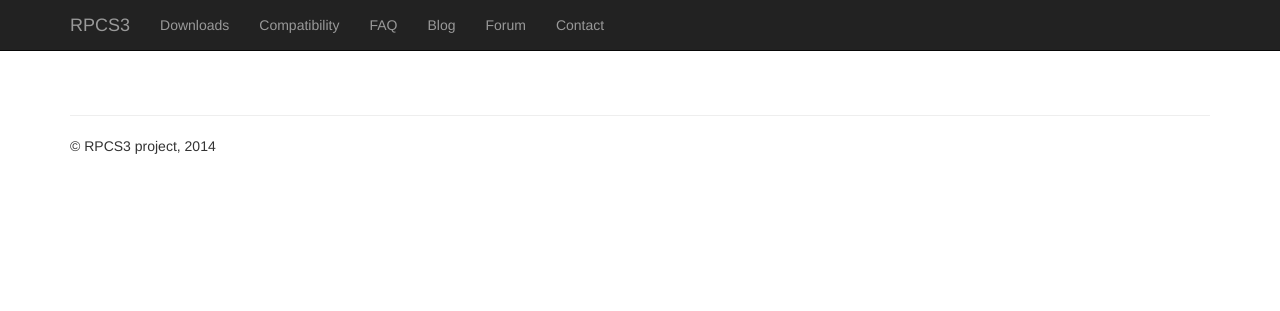
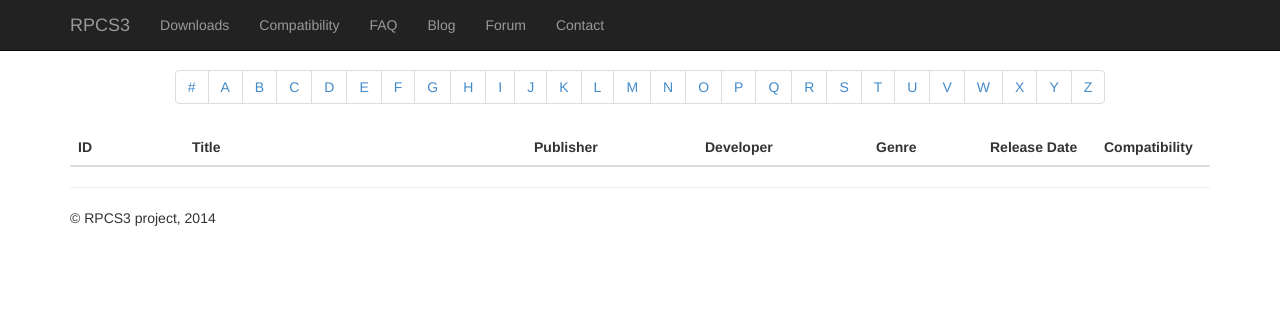
Before and after one commit to RPCS3/rpcs3-www, a Django app: page /compat/B/ in a window 1280 px wide. Shown: the top 311 px of the page. Run offline with Django 3.2, Linux system fonts and the light colour scheme; tables that the repository leaves empty hold one stand-in row (values such as "Sample post"); lists and menus that the app fills with data are empty; some libraries are stand-ins or nearby versions.

Commit message:
Implemented compat_list and compat_title views

```diff
--- a/website/compat/templates/list.html
+++ b/website/compat/templates/list.html
@@ -5,4 +5,30 @@
 {% endblock %}
 
 {% block content %}
+<table class='table table-striped'>
+    <thead>
+        <tr>
+            <th width='10%'>ID</th>
+            <th width='30%'>Title</th>
+            <th width='15%'>Publisher</th>
+            <th width='15%'>Developer</th>
+            <th width='10%'>Genre</th>
+            <th width='10%'>Release&nbsp;Date</th>
+            <th width='10%'>Compatibility</th>
+        </tr>
+    </thead>
+    <tbody>
+        {% for game in gameList %}
+        <tr>
+            <td><a href='/compat/{{ game.titleid }}/'>{{ game.titleid }}</a></td>
+            <td><a href='/compat/{{ game.titleid }}/'>{{ game.name }}</a></td>
+            <td>{{ game.publisher }}</td>
+            <td>{{ game.developer }}</td>
+            <td>{{ game.genre }}</td>
+            <td>{{ game.release }}</td>
+            <td>{{ game.get_compatibility_display }}</td>
+        </tr>
+        {% endfor %}
+    </tbody>
+</table>
 {% endblock %}
--- a/website/compat/urls.py
+++ b/website/compat/urls.py
@@ -2,5 +2,6 @@ from django.conf.urls import patterns, url
 
 urlpatterns = patterns('website.compat.views',
     url(r'^$', 'compat_index', name='compat-index'),
-    url(r'^(?:(?P<char>[A-Z#])/)?(?:filter/(?P<filter>[12345])/)?$', 'compat_list', name='compat-list'),
+    url(r'^(?P<char>[a-zA-Z#])/$', 'compat_list', name='compat-list'),
+    url(r'^(?P<title>[0-9a-zA-Z]{9,9})/$', 'compat_title', name='compat-title'),
 )
--- a/website/compat/views.py
+++ b/website/compat/views.py
@@ -1,15 +1,17 @@
+from django.http import Http404
 from django.shortcuts import render
 
-from website.compat.models import Title
+from website.compat.models import Game
 from website.constants import *
+
 
 def compat_index(request):
     stats = [
-        len(Title.objects.filter(compatibility=C.COMPATIBILITY_NOTHING)),
-        len(Title.objects.filter(compatibility=C.COMPATIBILITY_INTRO)),
-        len(Title.objects.filter(compatibility=C.COMPATIBILITY_INGAME)),
-        len(Title.objects.filter(compatibility=C.COMPATIBILITY_PLAYABLE)),
-        len(Title.objects.filter(compatibility=C.COMPATIBILITY_PERFECT)),
+        len(Game.objects.filter(compatibility=C.COMPATIBILITY_NOTHING)),
+        len(Game.objects.filter(compatibility=C.COMPATIBILITY_INTRO)),
+        len(Game.objects.filter(compatibility=C.COMPATIBILITY_INGAME)),
+        len(Game.objects.filter(compatibility=C.COMPATIBILITY_PLAYABLE)),
+        len(Game.objects.filter(compatibility=C.COMPATIBILITY_PERFECT)),
     ]
     total = sum(stats)
     strResults = map(lambda x: '%.2f' % (100.0*x/total if total else 0), stats)
@@ -22,5 +24,21 @@ def compat_index(request):
     }
     return render(request, 'index.html', objects)
 
-def compat_list(request, char='', filter=None):
-    return render(request, 'list.html')
+
+def compat_list(request, char):
+    gameList = Game.objects.filter(name__startswith=char)
+    objects = {
+        'gameList' : gameList,
+        'chars' : '#ABCDEFGHIJKLMNOPQRSTUVWXYZ',
+    }
+    return render(request, 'list.html', objects)
+
+
+def compat_title(request, title):
+    print title
+    try:
+        game = Game.objects.get(titleid=title)
+    except Game.DoesNotExist:
+        raise Http404
+
+    return render(request, 'title.html', {'game' : game})
```
Also changed, not shown: website/compat/admin.py (+5 -2 lines), website/compat/models.py (+20 -1 lines), website/compat/templates/title.html (added, +36 -0 lines), 1 other file.
